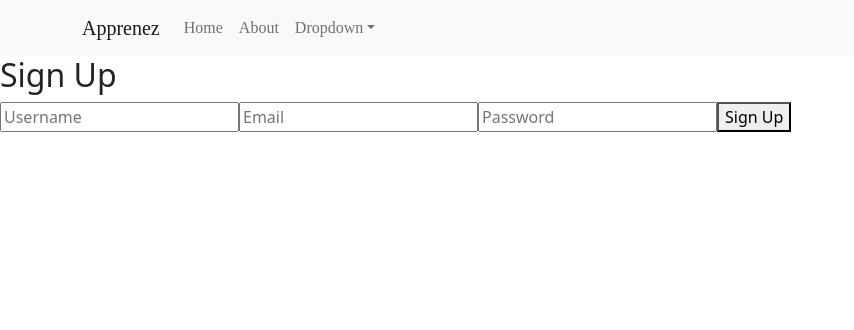
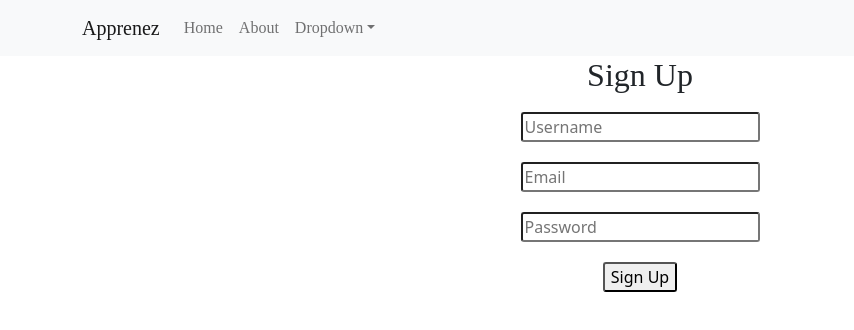
Before and after one commit to jalmand2/search-music, a React (Create React App) app in the folder client/: page /signup in a window 1280 px wide. Shown: the top 330 px of the page, without its empty margins (0-854 px from the left). Built offline with nearby package versions, Linux system fonts and the light colour scheme; a web font is replaced by a local one.

Commit message:
Added styling classes to sign up page

```diff
--- a/client/src/App.css
+++ b/client/src/App.css
@@ -117,17 +117,17 @@ height: 100vh;
     font-size: large;
     font-weight: 500;
   }
- .loginHeader {
+ .loginHeader, .signupHeader {
   text-align: center;
   font-family: 'Licorice', cursive;
 
  }
- .loginForm {
+ .loginForm, .signupForm {
   display: flex;
   flex-direction: column;
   align-items: center;
  }
- .loginInput {
+ .loginInput, .signupInput {
   margin: 10px;
   border-radius: 3px;
  }
--- a/client/src/components/Signup/index.jsx
+++ b/client/src/components/Signup/index.jsx
@@ -46,30 +46,30 @@ const Signup = () => {
         <p variant='subtitle1'>Successfully created an account. You may now head{' '}<Link to='/'>back to the hompage.</Link></p>
       ) : (
         <div>
-          <h2>Sign Up</h2>
-          <form onSubmit={handleFormSubmit}>
-            <input
+          <h2 className="signupHeader">Sign Up</h2>
+          <form className="signupForm" onSubmit={handleFormSubmit}>
+            <input className="signupInput"
               placeholder='Username'
               name='username'
               type='text'
               value={formState.username}
               onChange={handleChange}
             />
-            <input
+            <input className="signupInput"
               placeholder='Email'
               name='email'
               type='text'
               value={formState.email}
               onChange={handleChange}
             />
-            <input
+            <input className="signupInput"
               placeholder='Password'
               name='password'
               type='password'
               value={formState.password}
               onChange={handleChange}
             />
-            <button type='submit'>Sign Up</button>
+            <button className="signupInput" type='submit'>Sign Up</button>
           </form>
         </div>
       )}
```
